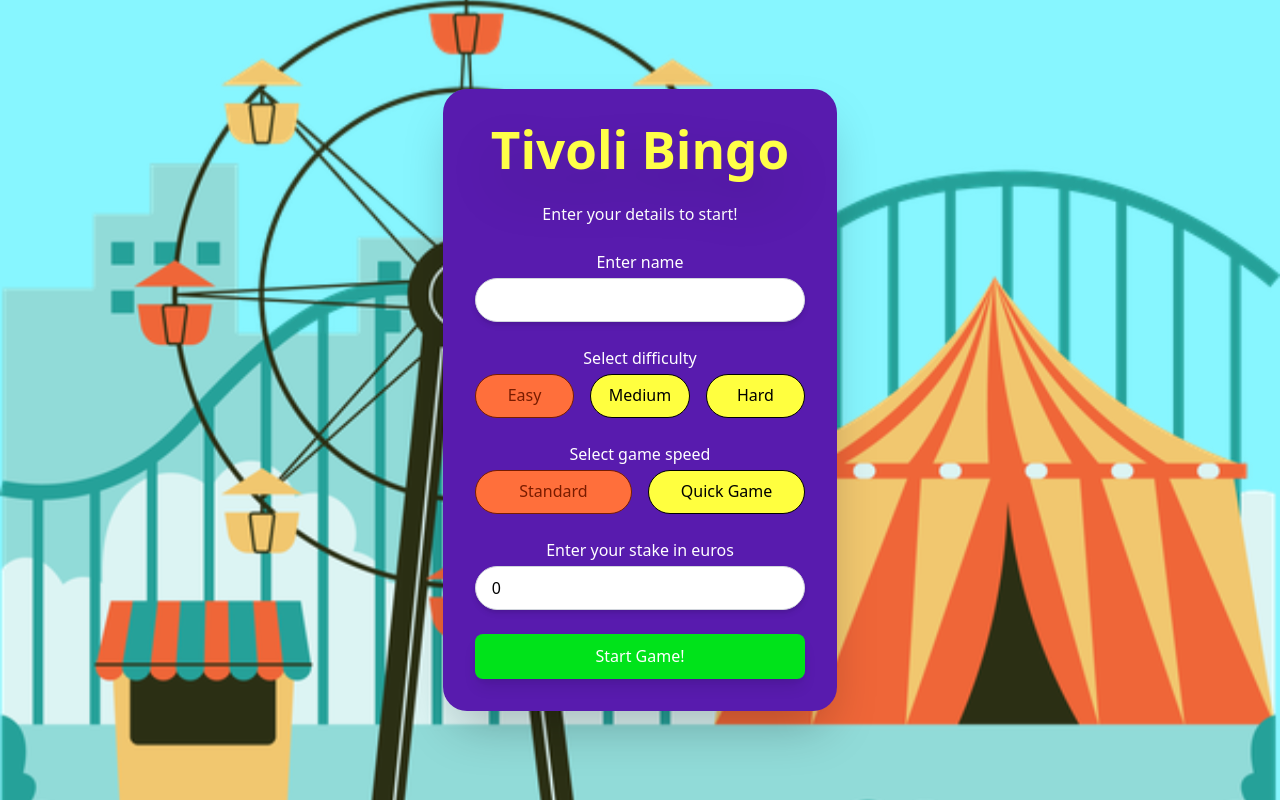
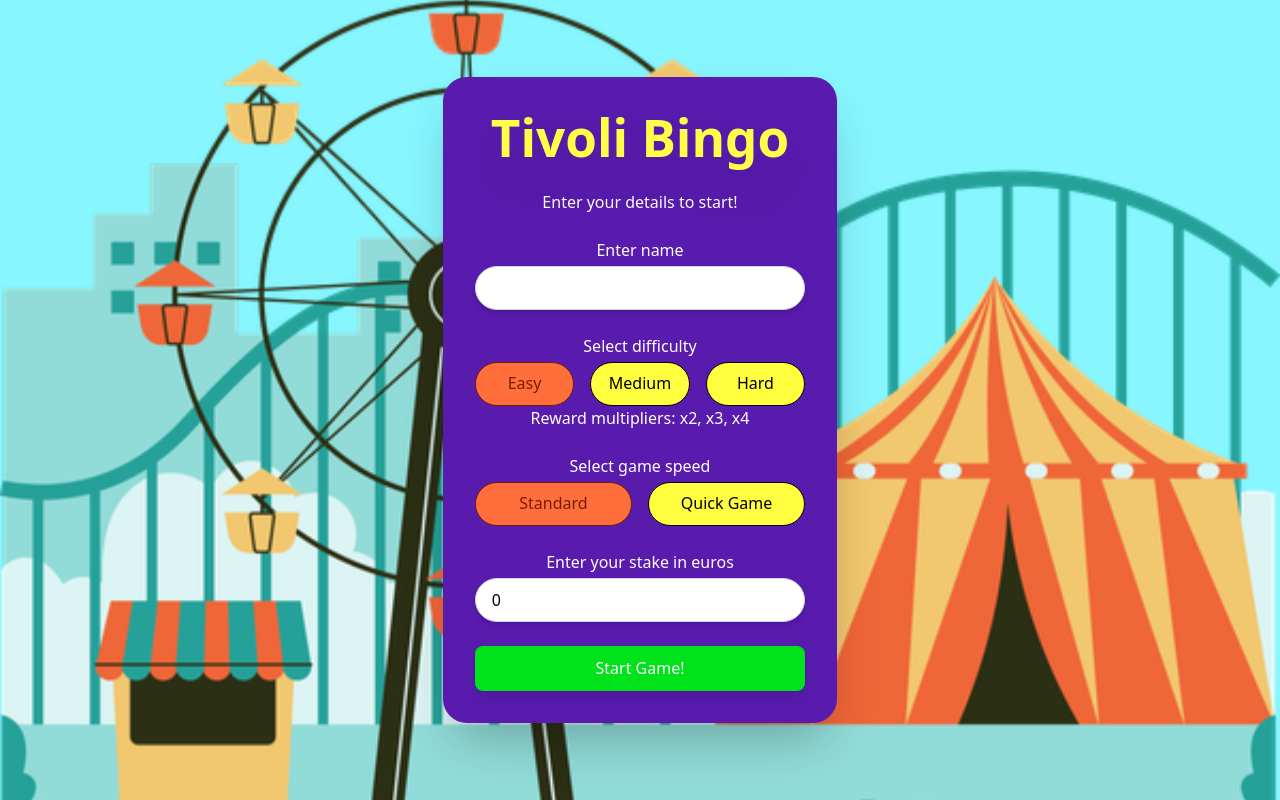
Before and after one commit to jolor2024/bingo, a React (Vite) app in the folder bingo-app/: page / in a window 1280 px wide. Built offline with nearby package versions, Linux system fonts and the light colour scheme.

Commit message:
Added reward multiplier info to start menu

```diff
--- a/bingo-app/src/App.tsx
+++ b/bingo-app/src/App.tsx
@@ -83,6 +83,7 @@ function App() {
                   </label>
                 ))}
               </div>
+              <p className="block font-light">Reward multipliers: x2, x3, x4</p>
             </fieldset>
 
             <fieldset>
```
